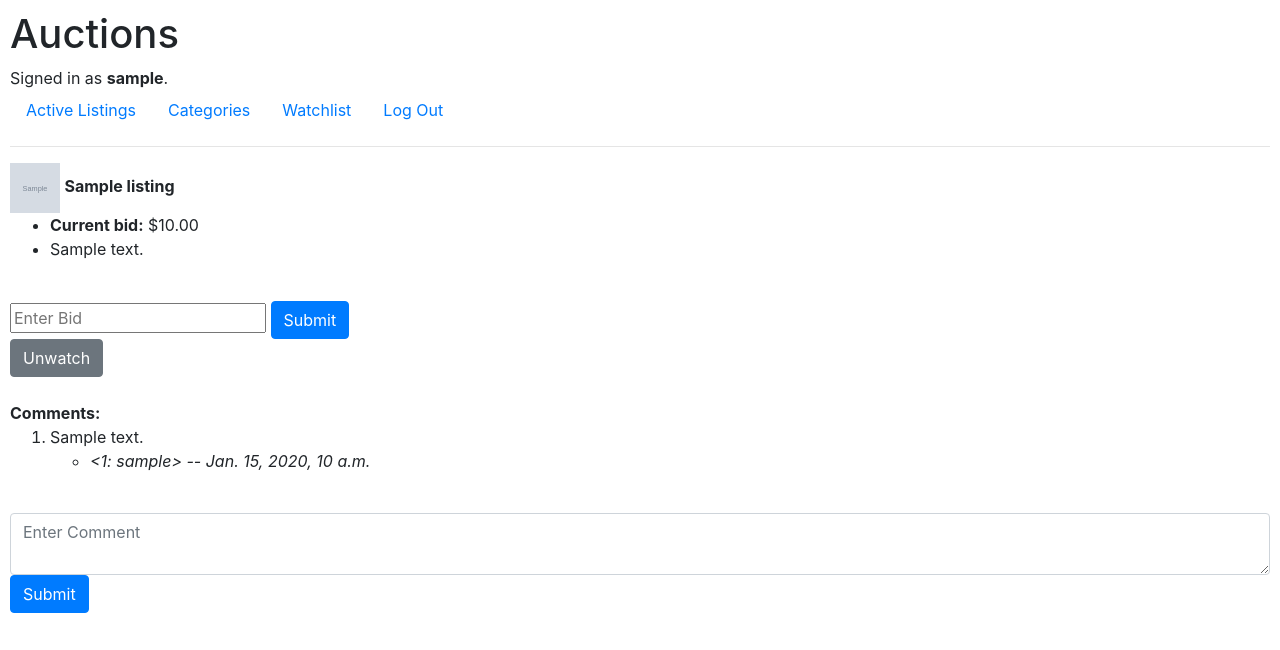
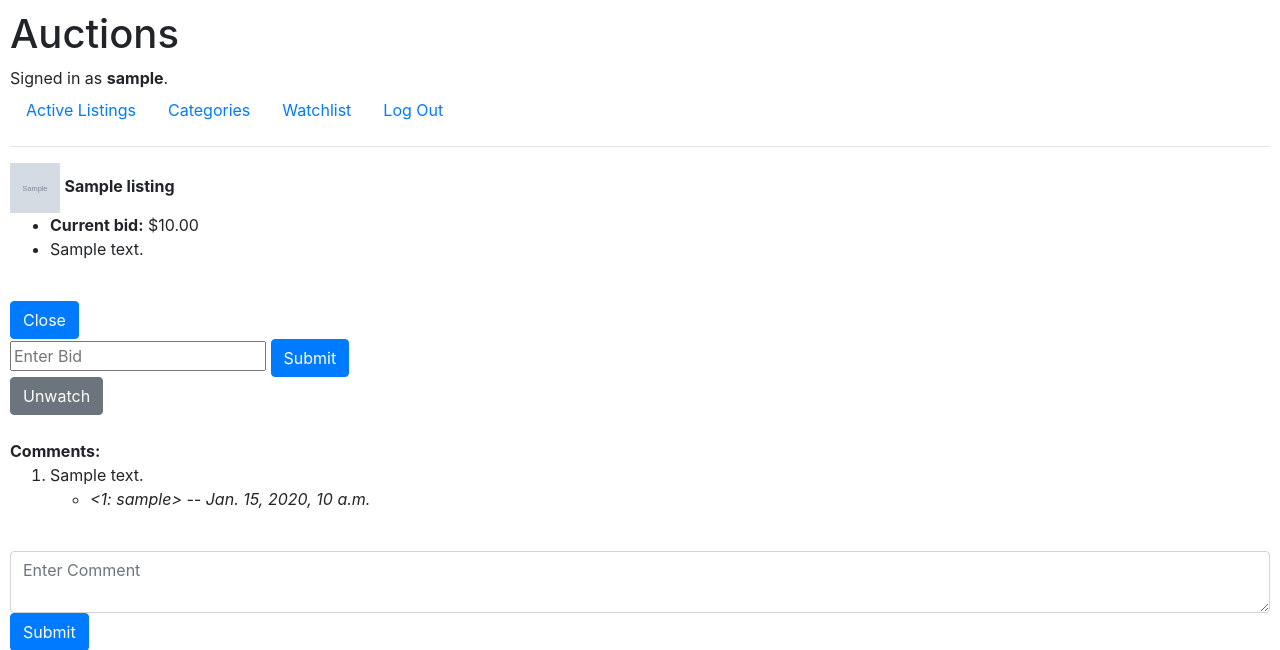
Before and after one commit to Fabrizio-Andrew/CSCI-E33a-project2, a Django app: page /listing/1/1 in a window 1280 px wide. Shown: the top 650 px of the page. Run offline with Django 3.2, Linux system fonts and the light colour scheme; a user stored in the database is signed in; tables that the repository leaves empty hold one stand-in row (values such as "Sample post"); grey boxes marked "Sample" are stand-in pictures; some libraries are stand-ins or nearby versions.

Commit message:
added views.close

```diff
--- a/auctions/templates/auctions/listing_page.html
+++ b/auctions/templates/auctions/listing_page.html
@@ -15,6 +15,14 @@
 
 
 {% if user.is_authenticated %}
+  {% if user == listing.owner %}
+    <form action={% url 'close' %} method='POST'>
+      {%csrf_token %}
+      <input type="hidden" value="{{ listing.id }}" name="listing_id">
+      <input type="hidden" value="{{ user.id }}" name="user_id">
+      <input class="btn btn-primary" type="Submit" Name="Close" value="Close">
+    </form>
+  {% endif %}
   <form action="{% url 'bid' %}" method="POST">
     {% csrf_token %}
     <input type="hidden" value="{{ listing.id }}" name="listing_id">
--- a/auctions/urls.py
+++ b/auctions/urls.py
@@ -15,5 +15,6 @@ urlpatterns = [
     path("categories", views.categories, name="categories"),
     path("category_listing/<str:category>", views.category_listing, name="category_listing"),
     path("add_comment", views.add_comment, name="add_comment"),
-    path("bid", views.bid, name="bid")
+    path("bid", views.bid, name="bid"),
+    path("close", views.close, name="close")
 ]
--- a/auctions/views.py
+++ b/auctions/views.py
@@ -203,3 +203,17 @@ def bid(request):
             return HttpResponseRedirect(f"/listing/{listing.id}/{user.id}")
 
         return print("ERROR: bid does not exceed current bid.")
+
+def close(request):
+    """
+    Given a listing and user via POST, if the user is the owner of the listing,
+    set listing.active to False.
+    """
+    if request.method == POST:
+        listing = Listing.objects.get(pk=request.POST["listing_id"])
+        user = User.objects.get(pk=request.POST["user_id"])
+        if user == listing.owner:
+            listing.active = False
+            listing.save(update_fields=['active'])
+
+        return HttpResponseRedirect(f"/listing/{listing.id}/{user.id}")
```
